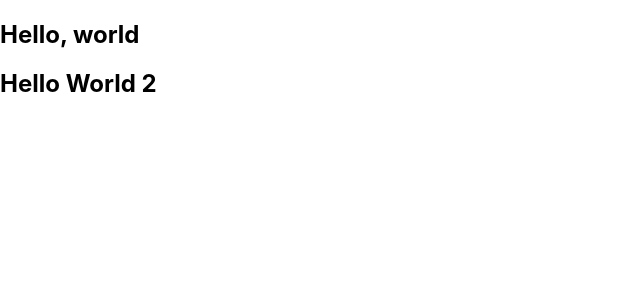
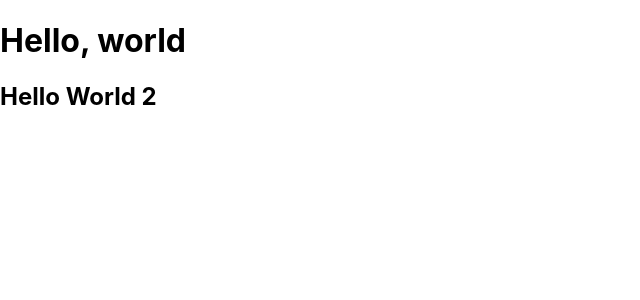
Before and after one commit to gmlogan/smartway, a React (Create React App) app: page / in a window 1280 px wide. Shown: the top 300 px of the page, without its empty margins (0-640 px from the left). Built offline with nearby package versions, Linux system fonts and the light colour scheme.

Commit message:
Lesson 2 updated

```diff
--- a/src/App.js
+++ b/src/App.js
@@ -13,7 +13,7 @@ function App() {
 
   return (
     <div>
-      <h2>{greetings.greeting_one}, {greetings.greeting_two}</h2>
+      <h1>{greetings.greeting_one}, {greetings.greeting_two}</h1>
       <h2>{greetings_message()}</h2>
     </div>
 
```
